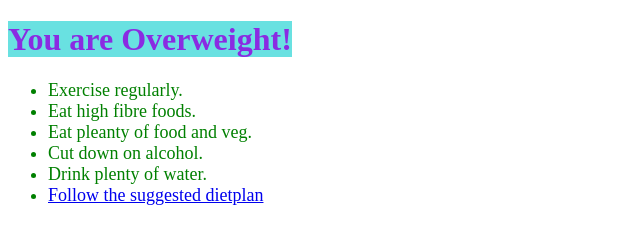
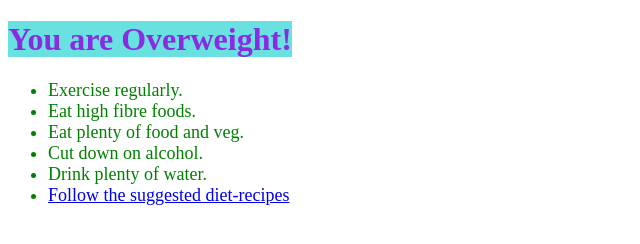
Before and after one commit to jagsdep/FitnessFreak, a website: page public/overweight.html in a window 1280 px wide. Shown: the full height of the page, 0-640 px from the left. Drawn offline with Linux system fonts and the light colour scheme.

Commit message:
Spell Check

```diff
--- a/public/overweight.html
+++ b/public/overweight.html
@@ -11,10 +11,10 @@
 
   <li>Exercise regularly.</li>
   <li>Eat high fibre foods.</li>
-  <li>Eat pleanty of food and veg.</li>
+  <li>Eat plenty of food and veg.</li>
   <li>Cut down on alcohol.</li>
   <li>Drink plenty of water.</li>
-  <li><a id="Overweight" href="diet.html">Follow the suggested dietplan</a></li>
+  <li><a id="Overweight" href="diet.html">Follow the suggested diet-recipes</a></li>
 </ul>
 
 </body>
```
Also changed, not shown: public/underweight.html (+1 -1 lines).
